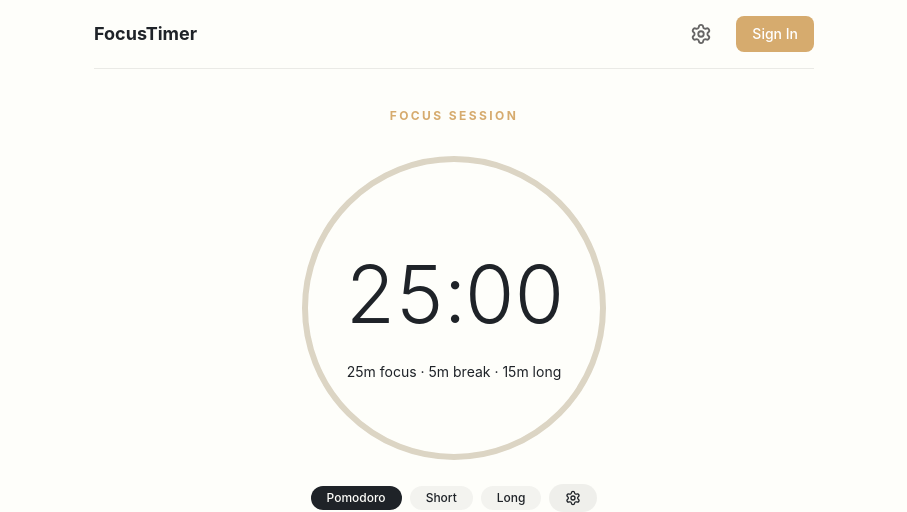
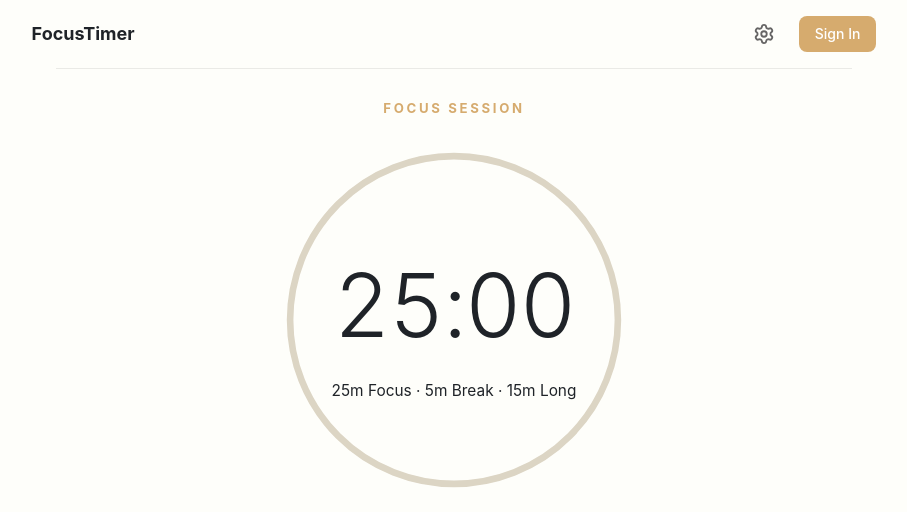
Before and after one commit to Fitch123/focus-timer-next, a Next.js app: page / in a window 1280 px wide. Shown: the top 512 px of the page, without its empty margins (186-1093 px from the left). Built offline with nearby package versions, Linux system fonts and the light colour scheme; no server answers.

Commit message:
fix: everything fits better now

```diff
--- a/src/components/Timer.tsx
+++ b/src/components/Timer.tsx
@@ -64,8 +64,8 @@ export default function Timer({
 
           {!isMini && (
             <p className="text-sm text-center" style={{ color: "var(--text)" }}>
-              {focusMinutes}m focus · {breakMinutes}m break · {longBreakMinutes}
-              m long
+              {focusMinutes}m Focus · {breakMinutes}m Break · {longBreakMinutes}
+              m Long
             </p>
           )}
         </div>
--- a/src/components/TimerPage.tsx
+++ b/src/components/TimerPage.tsx
@@ -173,9 +173,13 @@ export default function TimerPage() {
       />
 
       {/* MAIN CONTENT */}
-      <div className="flex flex-1 justify-center px-6 py-6">
+      <div className="flex flex-1 justify-center items-start px-6 pt-4 pb-28">
         {" "}
-        <div className="flex w-full max-w-3xl gap-4 items-start justify-center">
+        <div
+          className="flex w-full max-w-3xl gap-4 items-start justify-center"
+          style={{ transform: "scale(1.1)", transformOrigin: "top center" }}
+        >
+          {" "}
           {/* LEFT = TIMER */}
           <div className="flex flex-col items-center gap-4 flex-1">
             <Timer
@@ -227,10 +231,9 @@ export default function TimerPage() {
               onClose={() => setShowSettings(false)}
             />
           </div>
-
           {/* RIGHT = CARDS */}
           {!isMini && user && (
-            <div className="w-[240px] flex flex-col gap-5">
+            <div className="w-[220px] flex flex-col gap-5">
               <TodayCard
                 goalProgress={goalProgress}
                 DAILY_GOAL={DAILY_GOAL}
--- a/src/components/navigation/Navbar.tsx
+++ b/src/components/navigation/Navbar.tsx
@@ -29,7 +29,10 @@ export default function Navbar({
       className="w-full py-4"
       style={{ background: "var(--bg)", color: "var(--text)" }}
     >
-      <div className="max-w-3xl mx-auto px-6 flex items-center justify-between relative pb-4">
+      <div
+        className="mx-auto px-0 flex items-center justify-between relative pb-4 p"
+        style={{ maxWidth: "calc(768px * 1.1)" }}
+      >
         {/* Logo */}
         <div
           className="font-bold text-lg cursor-pointer"
@@ -59,6 +62,7 @@ export default function Navbar({
             <Settings size={22} className="text-[var(--svg)]" />
           </button>
 
+          {/* Profile / Auth */}
           {user ? (
             <ProfileMenu user={user} onLogout={onLogout} onSave={onSave} />
           ) : (
```
